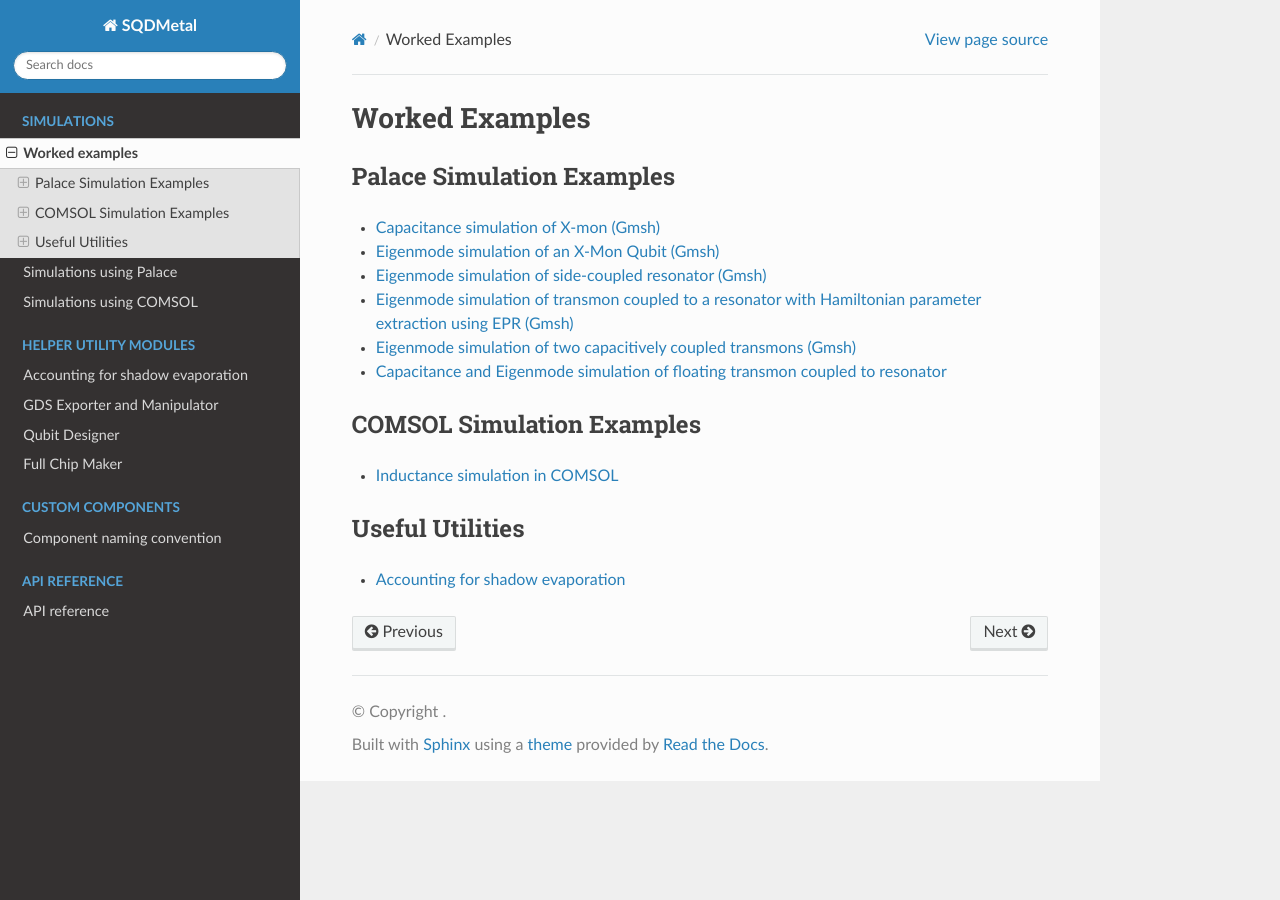
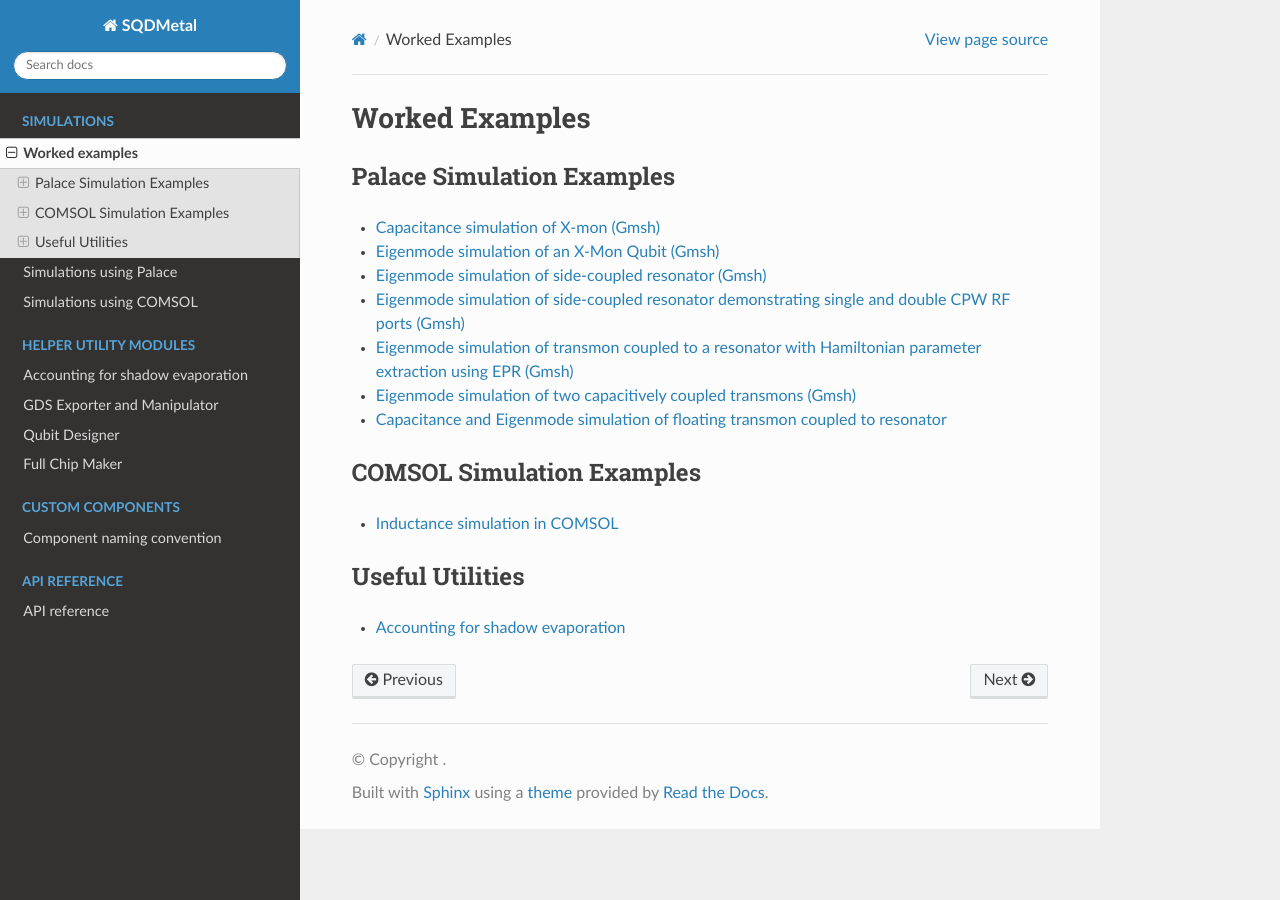
Before and after one commit to sqdlab/SQDMetal, a Sphinx documentation site: the page built from doc-sphinx/source/examples/index.rst, in a window 1280 px wide. Built offline with Sphinx 7.4.7 and the Read the Docs theme 3.1.0, drawn with Linux system fonts in a browser that asks for light colours; pages that are not in the unit, such as notebooks, are missing from menus.

Commit message:
Small documentation update...

```diff
--- a/doc-sphinx/source/examples/index.rst
+++ b/doc-sphinx/source/examples/index.rst
@@ -13,6 +13,7 @@ Palace Simulation Examples
     Capacitance simulation of X-mon (Gmsh) <Palace_Capacitance_Xmon_Gmsh.ipynb>
     Eigenmode simulation of an X-Mon Qubit (Gmsh) <Palace_Eigenmode_Qubit_Gmsh.ipynb>
     Eigenmode simulation of side-coupled resonator (Gmsh) <Palace_Eigenmode_Res_Gmsh.ipynb>
+    Eigenmode simulation of side-coupled resonator demonstrating single and double CPW RF ports (Gmsh) <Palace_Eigenmode_Res_PortFeed_Gmsh.ipynb>
     Eigenmode simulation of transmon coupled to a resonator with Hamiltonian parameter extraction using EPR (Gmsh) <Palace_Eigenmode_Transmon_Res.ipynb>
     Eigenmode simulation of two capacitively coupled transmons (Gmsh) <two_transmon.ipynb>
     Capacitance and Eigenmode simulation of floating transmon coupled to resonator <Palace_Eigenmode_FloatingTransmon.ipynb>
```
